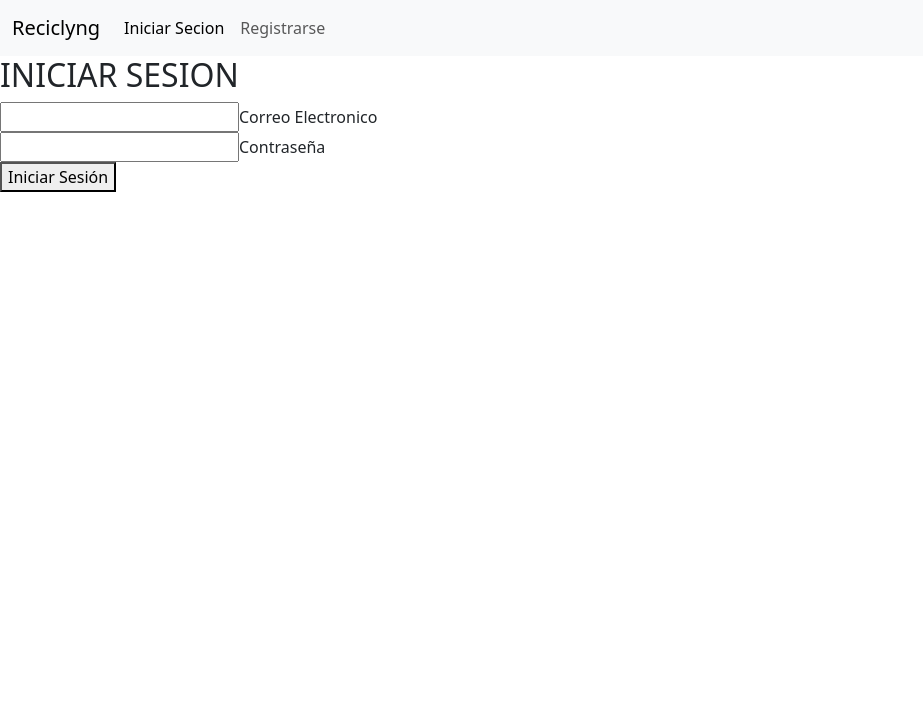
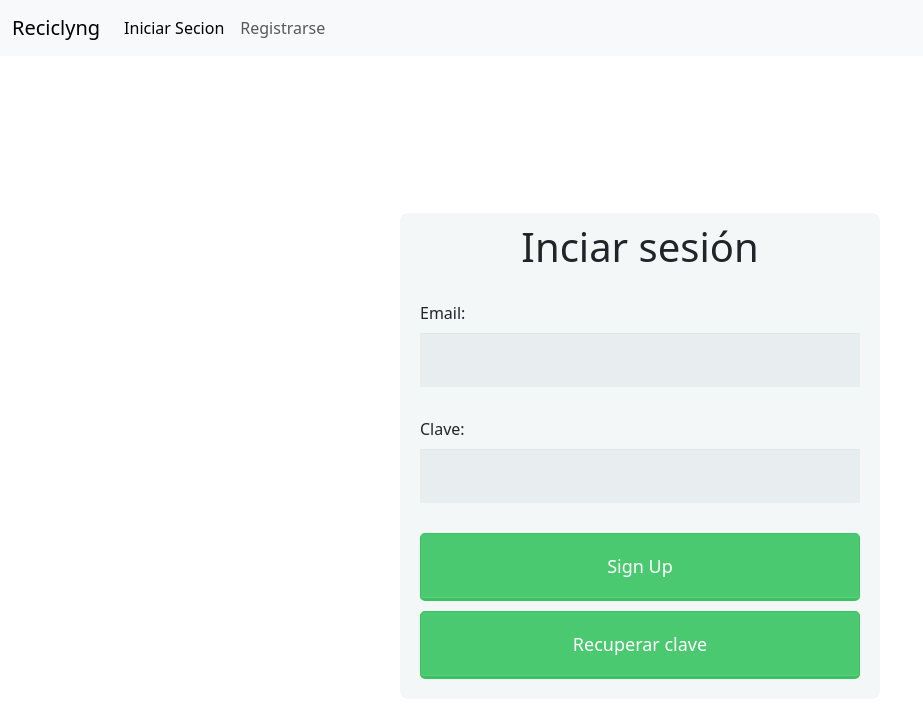
Before and after one commit to Igna-99/AYM-reciClena, a Vue app: page /login in a window 1280 px wide. Shown: the top 718 px of the page, without its empty margins (0-923 px from the left). Built offline with nearby package versions, Linux system fonts and the light colour scheme.

Commit message:
todo pelota

```diff
--- a/package.json
+++ b/package.json
@@ -8,6 +8,7 @@
     "preview": "vite preview"
   },
   "dependencies": {
+    "axios": "^1.4.0",
     "pinia": "^2.1.4",
     "vue": "^3.3.4",
     "vue-router": "^4.2.2"
--- a/src/App.vue
+++ b/src/App.vue
@@ -3,13 +3,20 @@ import { superStore } from './components/store/superStore';
 import { RouterLink } from 'vue-router';
 
 export default {
-    data() {
-        return {
-            store: superStore()
-        };
-    },
-    methods: {},
-    components: { RouterLink }
+  data() {
+    return {
+      store: superStore()
+    };
+  },
+  methods: {
+    salir() {
+      // metodo salir de usuario
+      this.store.logOut()
+    }
+  },
+  mounted() {
+    this.store.cargarDataStorage()
+  },
 }
 
 
@@ -26,10 +33,12 @@ export default {
         <span class="navbar-toggler-icon"></span>
       </button>
       <div class="collapse navbar-collapse" id="navbarNavAltMarkup">
-        <div class="navbar-nav">
-          <router-link class="nav-link active" to="/login">Iniciar Secion</router-link>
-          <router-link class="nav-link" to="/registro">Registrarse</router-link>
-
+        <div class="navbar-nav" v-if="!this.store.isLogged">
+          <router-link class="nav-link active" to="/login"> Iniciar Secion</router-link>
+          <router-link class="nav-link" to="/registro"> Registrarse </router-link>
+        </div>
+        <div class="navbar-nav" v-else>
+          <button class="nav-link active" @click="salir"> Cerrar Sesion </button>
         </div>
       </div>
     </div>
--- a/src/components/views/home.vue
+++ b/src/components/views/home.vue
@@ -25,6 +25,16 @@ export default {
   SOY EL HOME
 </div>
 
+
+<div v-if="this.store.isLogged">
+  estoy logeado
+</div>
+<div v-else>
+  no estoy logeado
+</div>
+
+
+
 </template>
 
 
--- a/src/components/views/login.vue
+++ b/src/components/views/login.vue
@@ -1,19 +1,19 @@
 <template>
-  <div v-if="!this.store.isLogged" class="formulario">
-    <div class="formulario_lg">
-      <h2>INICIAR SESION</h2>
-      <div>
-        <div class="inputBox">
-          <input type="text" required v-model="this.email">
-          <span>Correo Electronico</span>
-        </div>
+  <div id="contenedor" v-if="!this.store.isLogged">
 
-        <div class="inputBox">
+    <div class="divf">
+
+      <h1>Inciar sesión</h1>
+
+      <label for="mail">Email:</label>
+      <input type="email" required v-model="this.email">
+
+      <label for="password">Clave:</label>
       <input type="password" required v-model="this.password">
-          <span>Contraseña</span>
-        </div>
 
-        <button type="submit" class="ingresar" @click="ingresar">Iniciar Sesión</button>
+      <button type="submit" class="ingresar" @click="ingresar">Sign Up</button>
+
+      <button type="Aceptar">Recuperar clave</button>
 
       <div v-if="this.error1" class="alert alert-danger" role="alert">
         email o contraseña incorrectos
@@ -21,12 +21,13 @@
       <div v-if="this.error2" class="alert alert-danger" role="alert">
         email o contraseña no ingreados
       </div>
+
     </div>
-    </div>
+
   </div>
 
   <div v-else class="container">
-    <h1>you are already logged in</h1>
+    > <h1>you are already logged in</h1>
     <button type="submit" class="salir" @click="salir">Salir</button>
   </div>
 </template>
@@ -34,6 +35,7 @@
 
 <script>
 import { superStore } from '../store/superStore';
+import { useRouter } from "vue-router";
 
 export default {
   data() {
@@ -57,6 +59,7 @@ export default {
           this.error1 = true;
         } else {
           this.error1 = false;
+          this.$router.push("/");
         }
       }
     },
@@ -73,4 +76,126 @@ export default {
 </script>
 
 
-<style scoped></style>
+<style scoped>
+#contenedor {
+  display: flex;
+  flex-direction: column;
+  justify-content: center;
+  align-items: center;
+  min-height: 100vh;
+}
+
+
+*,
+*:before,
+*:after {
+  -moz-box-sizing: border-box;
+  -webkit-box-sizing: border-box;
+  box-sizing: border-box;
+}
+
+body {
+  font-family: 'Nunito', sans-serif;
+  color: #384047;
+}
+
+.divf {
+  max-width: 300px;
+  margin: 10px auto;
+  padding: 10px 20px;
+  background: #f4f7f8;
+  border-radius: 8px;
+}
+
+h1 {
+  margin: 0 0 30px 0;
+  text-align: center;
+}
+
+input[type="text"],
+input[type="password"],
+input[type="date"],
+input[type="datetime"],
+input[type="email"],
+input[type="number"],
+input[type="search"],
+input[type="tel"],
+input[type="time"],
+input[type="url"],
+textarea,
+select {
+  background: rgba(255, 255, 255, 0.1);
+  border: none;
+  font-size: 16px;
+  height: auto;
+  margin: 0;
+  outline: 0;
+  padding: 15px;
+  width: 100%;
+  background-color: #e8eeef;
+  color: #8a97a0;
+  box-shadow: 0 1px 0 rgba(0, 0, 0, 0.03) inset;
+  margin-bottom: 30px;
+}
+
+input[type="radio"],
+input[type="checkbox"] {
+  margin: 0 4px 8px 0;
+}
+
+
+
+button {
+  padding: 19px 39px 18px 39px;
+  color: #FFF;
+  background-color: #4bc970;
+  font-size: 18px;
+  text-align: center;
+  font-style: normal;
+  border-radius: 5px;
+  width: 100%;
+  border: 1px solid #3ac162;
+  border-width: 1px 1px 3px;
+  box-shadow: 0 -1px 0 rgba(255, 255, 255, 0.1) inset;
+  margin-bottom: 10px;
+}
+
+
+
+legend {
+  font-size: 1.4em;
+  margin-bottom: 10px;
+}
+
+label {
+  display: block;
+  margin-bottom: 8px;
+}
+
+label.light {
+  font-weight: 300;
+  display: inline;
+}
+
+.number {
+  background-color: #5fcf80;
+  color: #fff;
+  height: 30px;
+  width: 30px;
+  display: inline-block;
+  font-size: 0.8em;
+  margin-right: 4px;
+  line-height: 30px;
+  text-align: center;
+  text-shadow: 0 1px 0 rgba(255, 255, 255, 0.2);
+  border-radius: 100%;
+}
+
+@media screen and (min-width: 480px) {
+
+  .divf {
+    max-width: 480px;
+  }
+
+}
+</style>
--- a/src/components/views/registro.vue
+++ b/src/components/views/registro.vue
@@ -1,11 +1,5 @@
 <template>
-
-<div v-if="!this.store.isLogged" class="formulario">
-
-  </div>
-
-
-<form action="index.html" method="post">
+  <div v-if="!this.store.isLogged" class="divf">
 
     <h1>Registrarme</h1>
     Razon social, Cuit, Correo, clave, sucursales, dirección, nro de CBU, telefono.
@@ -13,35 +7,48 @@
     <legend><span class="number">1</span> Your basic info</legend>
 
     <label for="name">Razon social:</label>
-              <input type="text" id="razonSocial" name="razon_social">
+    <input type="text" v-model="this.razonSocial">
+
     <label for="name">Cuit:</label>
-              <input type="text" id="cuit" name="cuit">
+    <input type="text" v-model="this.cuit">
 
     <label for="mail">Email:</label>
-              <input type="email" id="mail" name="user_email">
+    <input type="email" v-model="this.email">
 
     <label for="password">Clave:</label>
-              <input type="password" id="password" name="user_password">
+    <input type="password" v-model="this.clave">
 
     <label for="password">Confirmar Clave:</label>
-              <input type="password" id="password" name="user_password">
+    <input type="password" v-model="this.confirmClave">
 
     <label for="name">Dirección:</label>
-              <input type="text" id="direccion" name="Dirección">
+    <input type="text" v-model="this.direccion">
 
     <label for="name">CBU:</label>
-              <input type="text" id="direccion" name="Dirección">
+    <input type="text" v-model="this.CBU">
 
     <label for="name">Teléfono:</label>
-              <input type="text" id="direccion" name="Dirección">
+    <input type="text" v-model="this.telefono">
 
-            <button type="Aceptar" @click="ingresar">Sign Up</button>
+    <button type="submit" @click="registrse">Sign Up</button>
 
-          </form>
+    <button type="reset">Borrar todo</button>
 
+    <div v-if="this.error1" class="alert alert-danger" role="alert">
+      no se han ingresado todos los datos necesarios
+    </div>
+    <div v-if="this.error2" class="alert alert-danger" role="alert">
+      El Email es invalido
+    </div>
+    <div v-if="this.error3" class="alert alert-danger" role="alert">
+      las claves no son iguales
+    </div>
+
+  </div>
 </template>
 
 <script>
+import { useRouter } from "vue-router";
 import { superStore } from '../store/superStore';
 
 export default {
@@ -50,14 +57,64 @@ export default {
       store: superStore(),
       error1: false,
       error2: false,
+      error3: false,
+      razonSocial: "",
+      cuit: "",
       email: "",
-      password: "",
+      clave: "",
+      confirmClave: "",
+      direccion: "",
+      CBU: "",
+      telefono: "",
+
+
     }
   },
   methods: {
-    registrse(){
 
+    async registrse() {
+
+
+      this.error1 = false;
+      this.error2 = false;
+      this.error3 = false;
+
+      if (this.razonSocial == "" || this.cuit == "" || this.email == "" || this.clave == "" || this.direccion == "" || this.CBU == "" || this.telefono == "" ) {
+
+        this.error1 = true;
+
+      } else if (!this.emailValido()) {
+
+        this.error2 = true;
+
+      } else if (this.clave != this.confirmClave){
+
+        this.error3 = true;
+
+      } else {
+
+
+        let todoPelota = await this.store.registrarse(this.razonSocial,this.cuit,this.email,this.clave,this.direccion,this.CBU,this.telefono)
+
+        if(todoPelota)
+        {
+          alert("todo pelota")
+          let tame = await this.store.logIn(this.email,this.clave)
+
+          if(tame){
+            this.$router.push("/");
+          }
+        }
+      };
     },
+
+    emailValido(){
+      let patron = /^[^\s@]+@[^\s@]+\.[^\s@]+$/
+      return patron.test(this.email)
+    }
+
+
+
 
   }
 
@@ -66,7 +123,9 @@ export default {
 
 
 <style scoped>
-    *, *:before, *:after {
+*,
+*:before,
+*:after {
   -moz-box-sizing: border-box;
   -webkit-box-sizing: border-box;
   box-sizing: border-box;
@@ -77,7 +136,7 @@ body {
   color: #384047;
 }
 
-form {
+.divf {
   max-width: 300px;
   margin: 10px auto;
   padding: 10px 20px;
@@ -102,7 +161,7 @@ input[type="time"],
 input[type="url"],
 textarea,
 select {
-  background: rgba(255,255,255,0.1);
+  background: rgba(255, 255, 255, 0.1);
   border: none;
   font-size: 16px;
   height: auto;
@@ -112,7 +171,7 @@ select {
   width: 100%;
   background-color: #e8eeef;
   color: #8a97a0;
-  box-shadow: 0 1px 0 rgba(0,0,0,0.03) inset;
+  box-shadow: 0 1px 0 rgba(0, 0, 0, 0.03) inset;
   margin-bottom: 30px;
 }
 
@@ -134,7 +193,7 @@ button {
   width: 100%;
   border: 1px solid #3ac162;
   border-width: 1px 1px 3px;
-  box-shadow: 0 -1px 0 rgba(255,255,255,0.1) inset;
+  box-shadow: 0 -1px 0 rgba(255, 255, 255, 0.1) inset;
   margin-bottom: 10px;
 }
 
@@ -168,17 +227,15 @@ label.light {
   margin-right: 4px;
   line-height: 30px;
   text-align: center;
-  text-shadow: 0 1px 0 rgba(255,255,255,0.2);
+  text-shadow: 0 1px 0 rgba(255, 255, 255, 0.2);
   border-radius: 100%;
 }
 
 @media screen and (min-width: 480px) {
 
-  form {
+  .divf {
     max-width: 480px;
   }
 
 }
-
-
 </style>
```
Also changed, not shown: src/components/store/superStore.ts (+34 -6 lines), 1 other file (tests, documents, lock files or other folders). Lines whose indentation alone changed are shown as unchanged.
